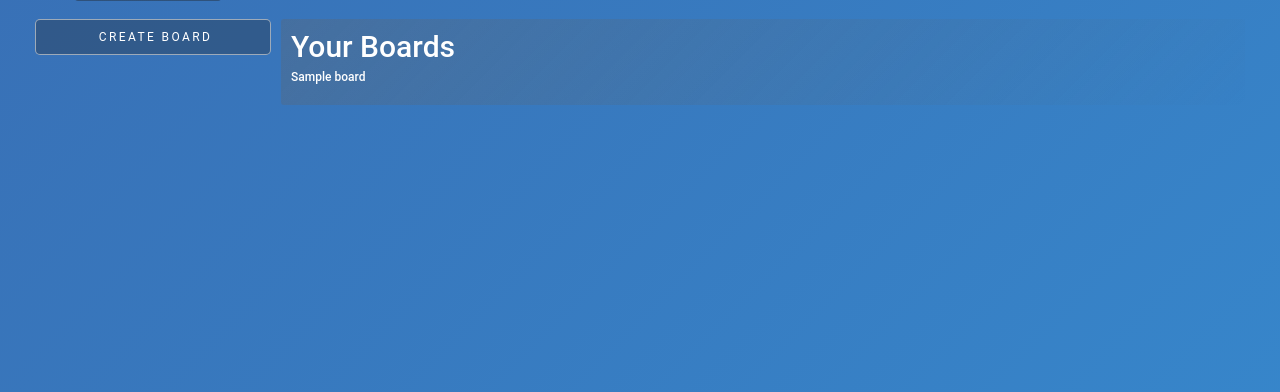
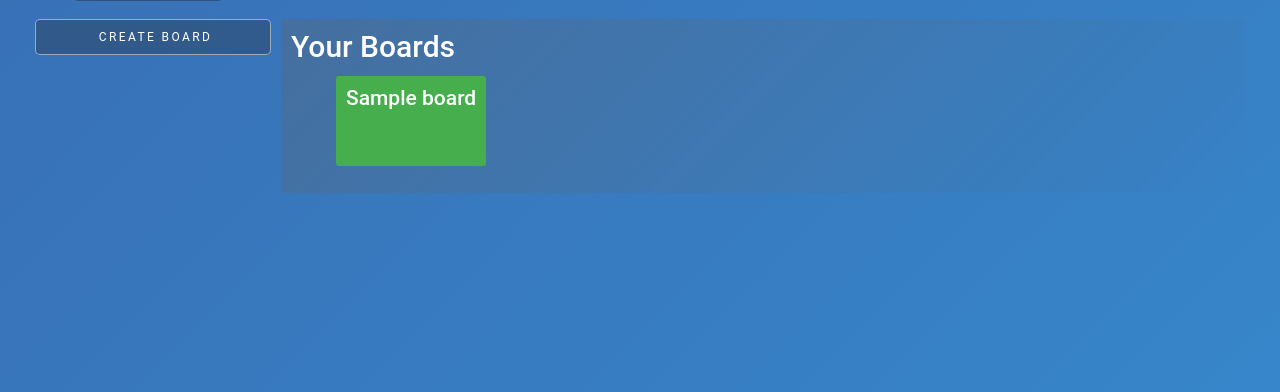
Before and after one commit to Archer-0/Scrumello, a Django app: template progetto_isw/progetto_isw/templates/dashboard.html in a window 1280 px wide. Shown: the part 86-478 px from the top of the page. Run offline with Django 3.2, Linux system fonts and the light colour scheme; the template is opened without the code that fills it: values that come from a table or form of the project are taken from there, others are empty; tables that the repository leaves empty hold one stand-in row (values such as "Sample post"); form fields are guessed from the names that the template uses; parts of the project's set-up code (start-up, migrations or seed data) failed here and were passed over; some libraries are stand-ins or nearby versions; some web fonts are replaced.

Commit message:
Migliorata visualizzazione board in dashboard

```diff
--- a/progetto_isw/progetto_isw/static/styles/general_style.css
+++ b/progetto_isw/progetto_isw/static/styles/general_style.css
@@ -38,3 +38,16 @@
     height: auto;
     margin: 5px;
 }
+
+.board {
+    background-color: #47ae4e;
+    padding: 10px;
+    border-radius: 3px;
+    width: 150px;
+    height: 90px;
+    overflow: hidden;
+    text-overflow: ellipsis;
+    white-space: nowrap;
+    margin: 5px;
+    display: inline-flex;
+}
--- a/progetto_isw/progetto_isw/templates/dashboard.html
+++ b/progetto_isw/progetto_isw/templates/dashboard.html
@@ -51,9 +51,13 @@
             <h1 class="board_list_title">
                 Your Boards
             </h1>
-            {% for board in boards %}
-                <p>{{ board.name }}</p>
-            {% endfor %}
+            <ul>
+                {% for board in boards %}
+                    <li class="board">
+                        <h3 class="board_title">{{ board.name }}</h3>
+                    </li>
+                {% endfor %}
+            </ul>
 
             {% comment %}<p>{{ message }}</p>
             <p>{{ message }}</p>
```
